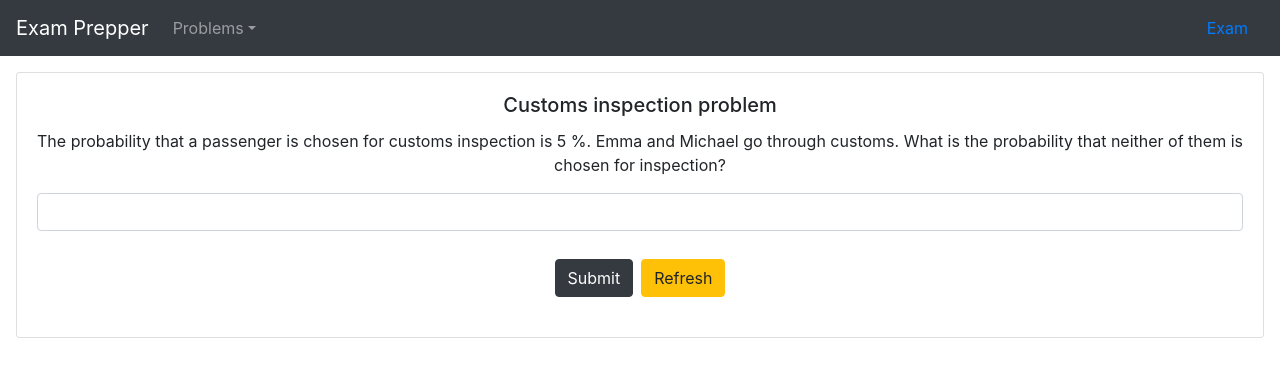
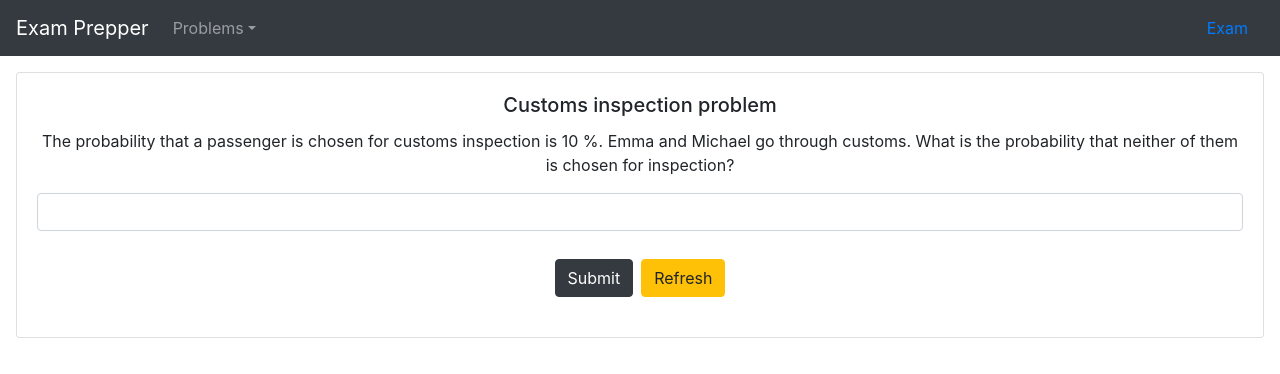
Before and after one commit to Custodia/exam-prepper, a React (Create React App) app: page /problems/customs-inspection in a window 1280 px wide. Shown: the top 374 px of the page. Built offline with nearby package versions, Linux system fonts and the light colour scheme.

Commit message:
Fix RNG in customs inspection problem

```diff
--- a/src/problems/customsInspection.js
+++ b/src/problems/customsInspection.js
@@ -2,7 +2,7 @@ export const id = 'customs-inspection'
 export const problemTitle = 'Customs inspection problem'
 
 export const getProblem = (rng) => {
-  const customsChance = [5, 10][Math.floor(Math.random() * 2)] / 100
+  const customsChance = [5, 10][Math.floor(rng() * 2)] / 100
   const correctAnswer = (1 - customsChance) * (1 - customsChance)
 
   const problemStatement = `The probability that a passenger is chosen for customs inspection is ${customsChance * 100} %. Emma and Michael go through customs. What is the probability that neither of them is chosen for inspection?`
```
